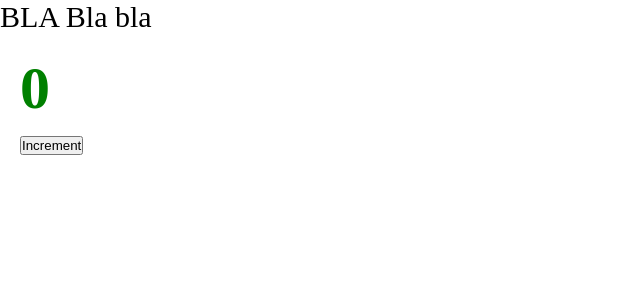
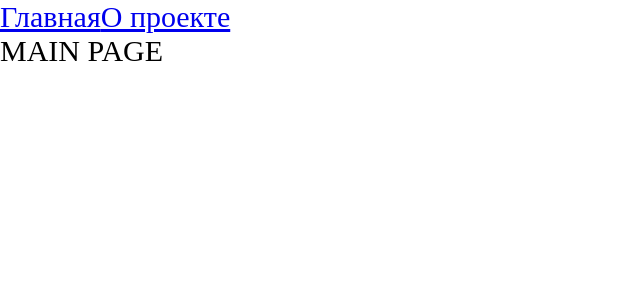
Before and after one commit to Rombeso/production-project, a React app: page / in a window 1280 px wide. Shown: the top 300 px of the page, without its empty margins (0-640 px from the left). Built offline with nearby package versions, Linux system fonts and the light colour scheme.

Commit message:
Add react router, react lazy (chang)

```diff
--- a/package.json
+++ b/package.json
@@ -15,6 +15,7 @@
     "@types/node": "^17.0.21",
     "@types/react": "^17.0.39",
     "@types/react-dom": "^17.0.11",
+    "@types/react-router-dom": "^5.3.3",
     "@types/webpack": "^5.28.0",
     "@types/webpack-dev-server": "^4.7.2",
     "css-loader": "^6.6.0",
@@ -32,6 +33,7 @@
   },
   "dependencies": {
     "react": "^17.0.2",
-    "react-dom": "^17.0.2"
+    "react-dom": "^17.0.2",
+    "react-router-dom": "^6.2.1"
   }
 }
--- a/src/App.tsx
+++ b/src/App.tsx
@@ -1,12 +1,20 @@
-import React from 'react';
-import Counter from "./Components/Counter";
+import React, { Suspense } from 'react';
 import './index.scss'
+import {Link, Route, Routes} from "react-router-dom";
+import {AboutPageAsync} from "./Pages/AboutPage/AboutPage.async";
+import {MainPageAsync} from "./Pages/MainPage/MainPage.async";
 
 const App = () => {
     return (
         <div className='app'>
-            BLA Bla bla
-         <Counter />
+            <Link to={'/'}>Главная</Link>
+            <Link to={'/about'}>О проекте</Link>
+            <Suspense fallback={<div>Загрузка...</div>}>
+            <Routes>
+                    <Route path={'/about'} element={<AboutPageAsync/>}/>
+                    <Route path={'/'} element={<MainPageAsync/>}/>
+            </Routes>
+            </Suspense>
         </div>
     );
 };
--- /dev/null
+++ b/src/Pages/AboutPage/AboutPage.async.tsx
@@ -0,0 +1,6 @@
+import {lazy} from "react";
+
+export const AboutPageAsync = lazy( () => new Promise(resolve => {
+    // @ts-ignore
+    setTimeout(() => resolve(import('./AboutPage')), 2000)
+}));
--- /dev/null
+++ b/src/Pages/AboutPage/AboutPage.tsx
@@ -0,0 +1,11 @@
+import React from 'react';
+
+const AboutPage = () => {
+    return (
+        <div>
+            ABOUT PAGE
+        </div>
+    );
+};
+
+export default AboutPage;
--- /dev/null
+++ b/src/Pages/MainPage/MainPage.async.tsx
@@ -0,0 +1,6 @@
+import {lazy} from "react";
+
+export const MainPageAsync = lazy( () => new Promise(resolve => {
+    // @ts-ignore
+    setTimeout(() => resolve(import('./MainPage')), 2000)
+}));
--- /dev/null
+++ b/src/Pages/MainPage/MainPage.tsx
@@ -0,0 +1,11 @@
+import React from 'react';
+
+const MainPage = () => {
+    return (
+        <div>
+            MAIN PAGE
+        </div>
+    );
+};
+
+export default MainPage;
--- a/src/index.tsx
+++ b/src/index.tsx
@@ -1,10 +1,14 @@
 import {render} from "react-dom";
 import Counter from "./Components/Counter";
 import App from "./App";
+import {BrowserRouter} from "react-router-dom";
 
 
 render(
-    <App />
+    <BrowserRouter>
+        <App />
+    </BrowserRouter>
+
 ,
     document.getElementById('root')
 )
```
Also changed, not shown: tsconfig.json (+8 -2 lines), 2 other files (tests, documents, lock files or other folders).
